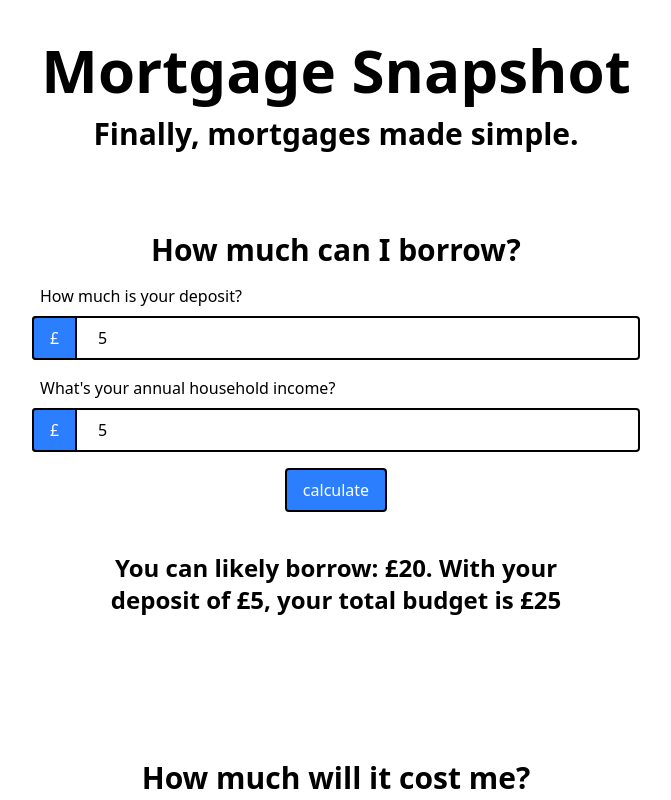
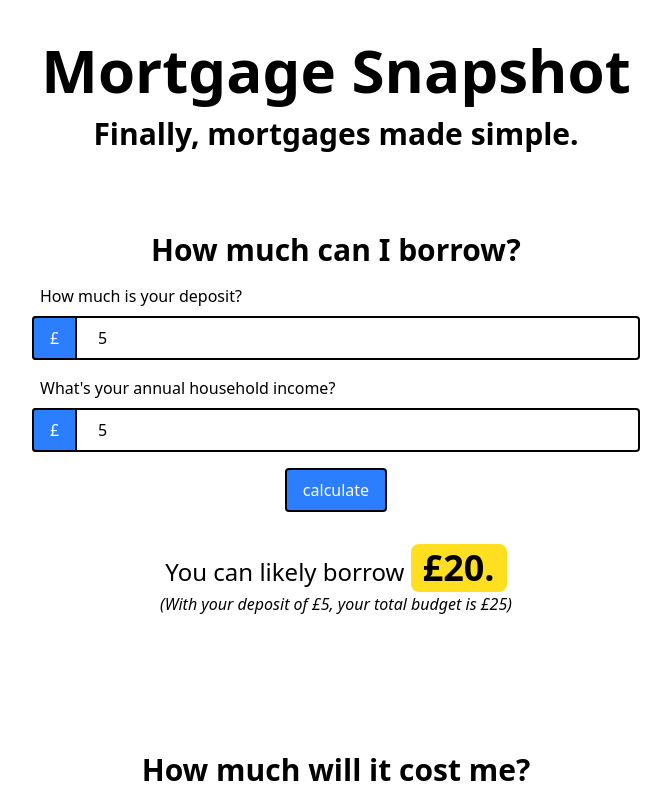
Before and after one commit to doowmot/mortgage-snapshot, a React (Vite) app: page / in a window 1280 px wide. Both pictures are taken after typing "5", "5" into the empty fields and a click on the input "calculate". Shown: the top 800 px of the page, without its empty margins (304-975 px from the left). Built offline with nearby package versions, Linux system fonts and the light colour scheme.

Commit message:
update and improve affordability form result styling and layout

```diff
--- a/src/App.tsx
+++ b/src/App.tsx
@@ -22,7 +22,7 @@ function App() {
     totalPaymentBreakdown: "",
     stressTestMonthlyPayment: "",
     amortisationSchedule: [],
-    displayTotalBudget: "",
+    totalBudget: "",
   });
 
   const [showCostsForm, setShowCostsForm] = useState(false);
@@ -57,13 +57,12 @@ function App() {
     }
 
     const borrowingAvailable = calculateBorrowingAvailable(formData.annualIncome);
-    const displayBorrowingAvailable = formatCurrency(borrowingAvailable);
-    const displayDepositAmount = formatCurrency(formData.depositAmount);
-    const displayTotalBudget = formatCurrency(Number(formData.depositAmount) + borrowingAvailable);
+    const totalBudget = Number(formData.depositAmount) + borrowingAvailable;
 
     setFormData(prevState => ({
       ...prevState,
-      borrowingAvailable: `You can likely borrow: ${displayBorrowingAvailable}. With your deposit of ${displayDepositAmount}, your total budget is ${displayTotalBudget}`,
+      borrowingAvailable: borrowingAvailable,
+      totalBudget: totalBudget,
     }));
 
     setShowCostsForm(true);
@@ -242,6 +241,7 @@ function App() {
         depositAmount={formData.depositAmount}
         annualIncome={formData.annualIncome}
         borrowingAvailable={formData.borrowingAvailable}
+        totalBudget={formData.totalBudget}
       />
       </div>
 
--- a/src/components/AffordabilityForm.tsx
+++ b/src/components/AffordabilityForm.tsx
@@ -1,3 +1,5 @@
+import { formatCurrency } from "../utils/format";
+
 export function AffordabilityForm(props) {
   return (
     <div className="p-8">
@@ -36,8 +38,24 @@ export function AffordabilityForm(props) {
           value="calculate"
           className="bg-blue-500 text-white px-4 py-2 rounded block mx-auto hover:bg-blue-400 cursor-pointer border-2 border-black"
         />
-        <p className="text-2xl p-10 font-extrabold">{props.borrowingAvailable}</p>
-      </form>
-    </div>
-  );
+
+        {props.borrowingAvailable && (
+          <div className="py-8">
+            <p className="text-2xl">
+              You can likely borrow{' '}
+              <span className="text-4xl font-bold bg-yellow-300 px-3 py-1 rounded-lg inline-block">
+                {formatCurrency(props.borrowingAvailable)}.
+              </span>
+            </p>
+            <p className="text-1xl italic">
+              (With your deposit of {formatCurrency(Number(props.depositAmount))}, your total budget is{' '}
+              <span>
+                {formatCurrency(props.totalBudget)})
+              </span>
+            </p>
+          </div>
+        )}
+        </form>
+      </div>
+  )
 }
```
